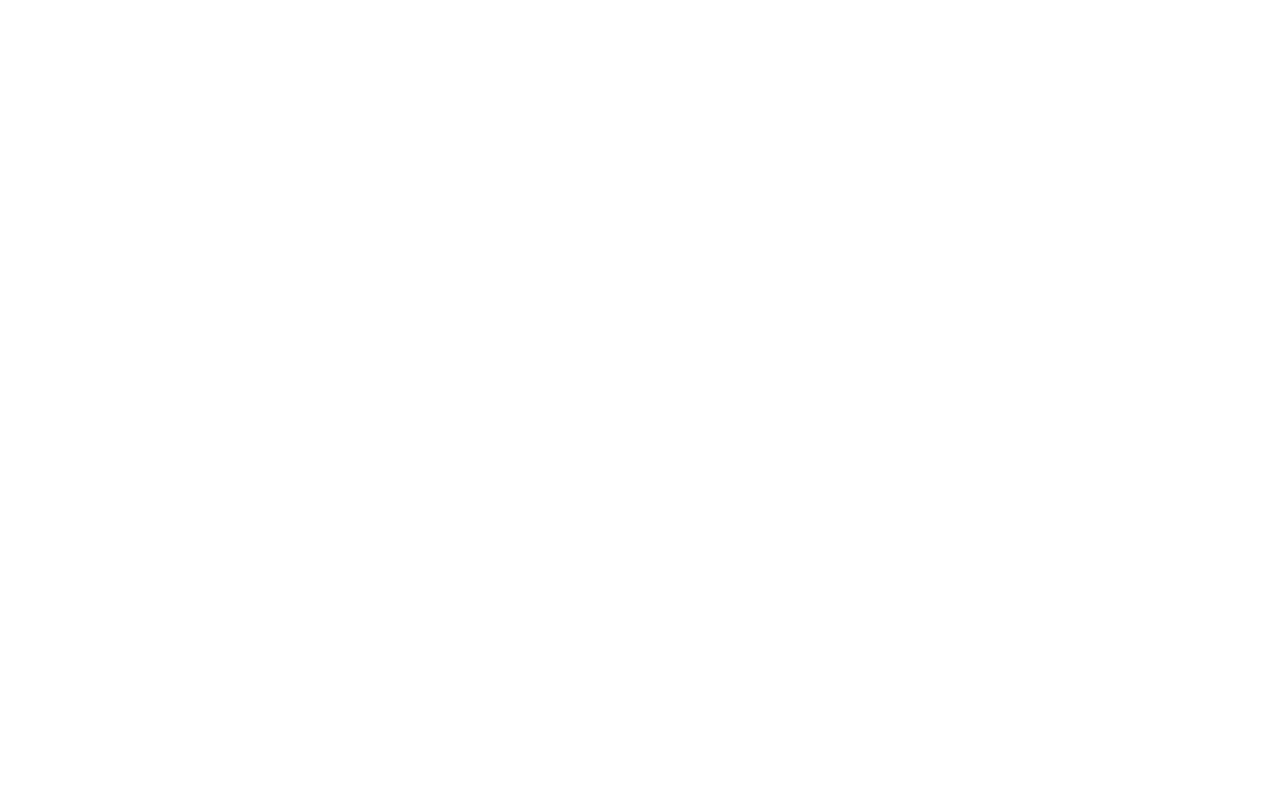
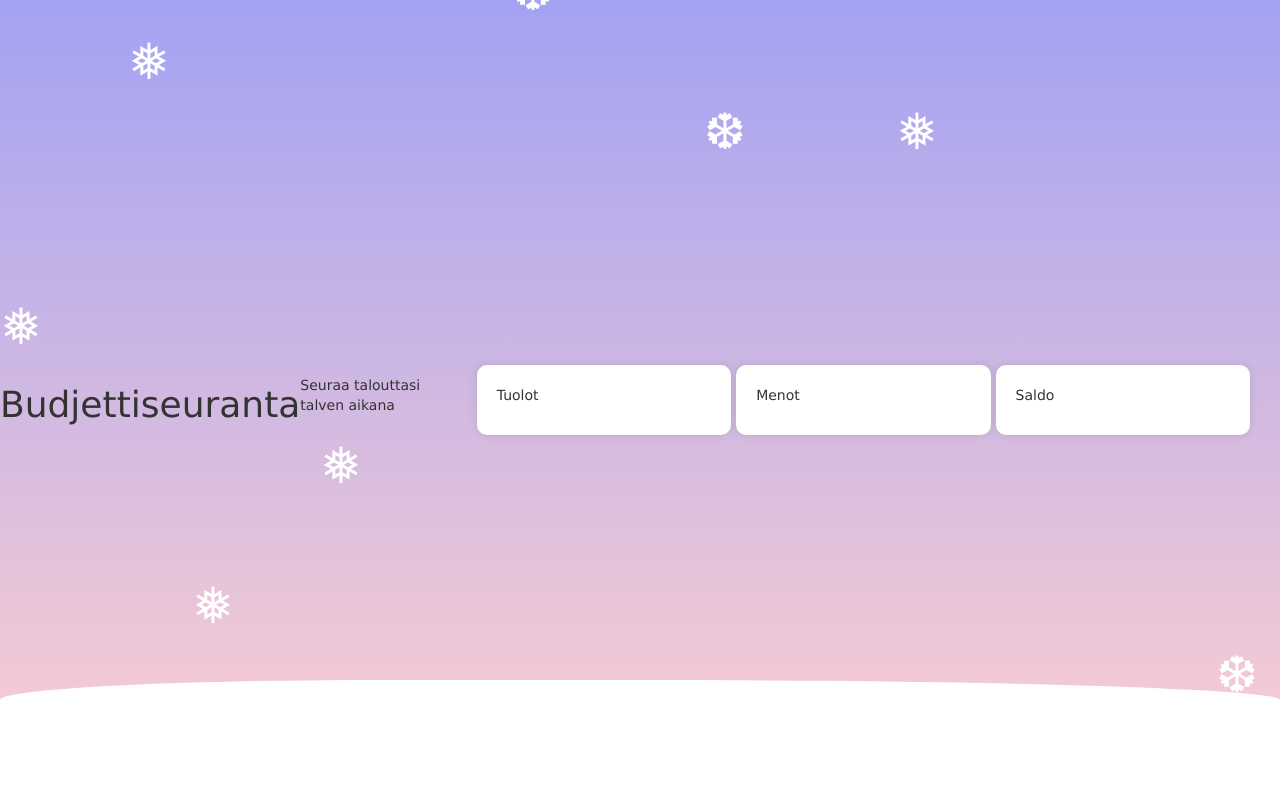
Before and after one commit to NiklasBoman/Budjettiseuranta, a PHP site: page /transactions.php in a window 1280 px wide. Before the commit the page is empty. Run offline with PHP 8.4, Linux system fonts and the light colour scheme.

Commit message:
transactions

```diff
--- a/frontend/assets/style.css
+++ b/frontend/assets/style.css
@@ -8,6 +8,7 @@
     background-color: #f8f9fa;;
     background: linear-gradient(rgb(115 114 237 / 66%), rgb(255 166 166 / 53%));
 }
+/*Kirjatumissivu */
 .container {
   position: relative;
   z-index: 1;
@@ -27,12 +28,13 @@
   transform: rotate(-35deg);
   z-index: 999;
 }
+/* .jolly-alarm kuva
 .jolly-alarm {
     width: 100%;
     max-width: 410px;
     height: 471px;
     border-radius: 0px 0px 0px 30px;
-}
+} */
     .vasen-paneeli{
         flex: 1;
         background: linear-gradient(to bottom right, #ed2f2f, #8dd2f1);
@@ -78,9 +80,6 @@
         background-color: transparent;
         cursor: pointer;
     }
-
-
-
     button {
         width: 100%;
         padding: 10px;
@@ -151,6 +150,41 @@
   border-top-right-radius: 50% 20px;
   z-index: 0;
 }
+/* trancation*/
+.isocontainer {
+    width: 95%;
+    max-width: 1400px;
+    margin: 20px auto;
+    padding: 30px;
+    border-radius: 15px;
+    display: flex;
+    justify-content: space-between;
+    gap: 5px;
+    flex-wrap: nowrap;
+}
+
+.pienicontainer {
+    width: 90%;
+    max-width: 1200px;
+    margin: 20px auto;
+    background-color: #fff;
+    padding: 20px;
+    border-radius: 10px;
+    box-shadow: 0 0 10px rgba(0, 0, 0, 0.1);
+}
+
+
+
+
+
+
+
+
+
+
+
+
+
 /* hiutaleet */
 .lumi {
     position: fixed;
--- a/frontend/login.php
+++ b/frontend/login.php
@@ -68,7 +68,6 @@
     <div class="vasen-paneeli">
     <h2> Tervetuloa takaisin! </h2>
     <p>Kirjaudu sisään jatkaaksesi</p>
-<img src = "../frontend/assets/jolly-alarm.gif" alt="Jolly Alarm" class="jolly-alarm">
     </div>
     <div class="oikea-paneeli">
  <form action="login.php" method="post">
--- a/frontend/register.php
+++ b/frontend/register.php
@@ -1,7 +1,7 @@
 <!doctype html>
 <html>
 <head>
-<title>Kirjaudu sisään</title>
+<title>Register</title>
 <link rel="stylesheet" href="logintyyli.css">
 <meta charset="UTF-8">
 <meta name="viewport" content="width=device-width, initial-scale=1">
--- a/frontend/transactions.php
+++ b/frontend/transactions.php
@@ -0,0 +1,48 @@
+<!doctype html>
+<html lang="fi">
+<head>
+<title>Transactions</title>
+<link rel="stylesheet" href="logintyyli.css">
+<meta charset="UTF-8">
+<meta name="viewport" content="width=device-width, initial-scale=1">
+<link rel="stylesheet" href="https://maxcdn.bootstrapcdn.com/bootstrap/3.4.1/css/bootstrap.min.css">
+<script src="https://code.jquery.com/jquery-3.6.0.min.js"></script>
+<script src="https://maxcdn.bootstrapcdn.com/bootstrap/3.4.1/js/bootstrap.min.js"></script>
+<link rel="stylesheet" href="../frontend/assets/style.css">
+</head>
+<body>
+<h1>Budjettiseuranta</h1>
+<p>Seuraa talouttasi talven aikana</p>
+<div class="isocontainer">
+<div class="pienicontainer">
+    <p>Tuolot</p>
+    <!-- Sisältö tulee tähän -->
+</div>
+<div class="pienicontainer">
+    <p>Menot</p>
+    <!-- Sisältö tulee tähän -->
+</div>
+<div class="pienicontainer">
+    <p>Saldo</p>
+    <!-- Sisältö tulee tähän -->
+</div>
+</div>
+
+
+
+
+
+    <div class="Lumi-maa"></div>
+   <div class="lumi">
+        <div class="snowflake lumihiutale1">❅</div>
+        <div class="snowflake lumihiutale2">❆</div>
+        <div class="snowflake lumihiutale3">❅</div>
+        <div class="snowflake lumihiutale4">❅</div>
+        <div class="snowflake lumihiutale5">❆</div>
+        <div class="snowflake lumihiutale6">❅</div>
+        <div class="snowflake lumihiutale7">❅</div>
+        <div class="snowflake lumihiutale8">❅</div>
+        <div class="snowflake lumihiutale9">❆</div>
+    </div>
+</body>
+</html>
```
